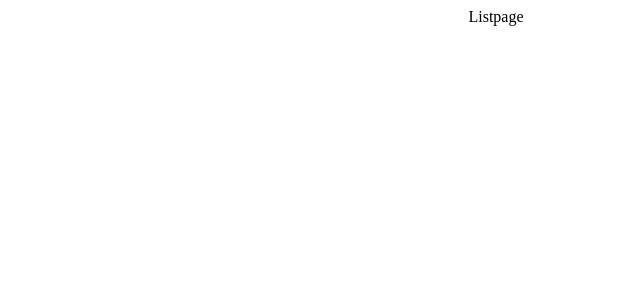
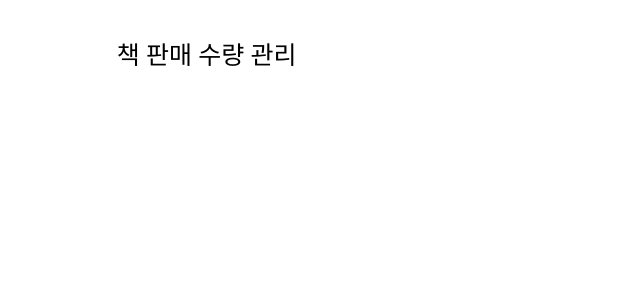
Before and after one commit to ttteng10/bookstore, a React (Vite) app: page / in a window 1280 px wide. Shown: the top 300 px of the page, without its empty margins (144-784 px from the left). Built offline with nearby package versions, Linux system fonts and the light colour scheme.

Commit message:
listpage - Header

```diff
--- /dev/null
+++ b/src/BookList/ListHeader/ListHeader.jsx
@@ -0,0 +1,9 @@
+import styles from "./ListHeader.module.css";
+
+export default function ListHeader({ title }) {
+  return (
+    <div className={styles.ListHeaderWrapper}>
+      <p className={styles.ListHeaderTitle}>{title}</p>
+    </div>
+  );
+}
--- /dev/null
+++ b/src/BookList/ListHeader/ListHeader.module.css
@@ -0,0 +1,11 @@
+.ListHeaderWrapper {
+  width: 60%;
+  height: 30px;
+  display: flex;
+  justify-content: flex-start;
+  align-items: center;
+}
+
+.ListHeaderTitle {
+  font-size: 25px;
+}
--- a/src/BookList/ListPage/ListPage.jsx
+++ b/src/BookList/ListPage/ListPage.jsx
@@ -1,5 +1,10 @@
+import ListHeader from "../ListHeader/ListHeader";
 import styles from "./ListPage.module.css";
 
 export default function ListPage() {
-  return <div className={styles.ListPageWrapper}>Listpage</div>;
+  return (
+    <div className={styles.ListPageWrapper}>
+      <ListHeader title={"책 판매 수량 관리"} />
+    </div>
+  );
 }
--- a/src/BookList/ListPage/ListPage.module.css
+++ b/src/BookList/ListPage/ListPage.module.css
@@ -4,4 +4,7 @@
   flex-direction: column;
   justify-content: center;
   align-items: center;
+  margin: 0;
+  padding: 30px 0 20px 0;
+  gap: 10px;
 }
```
